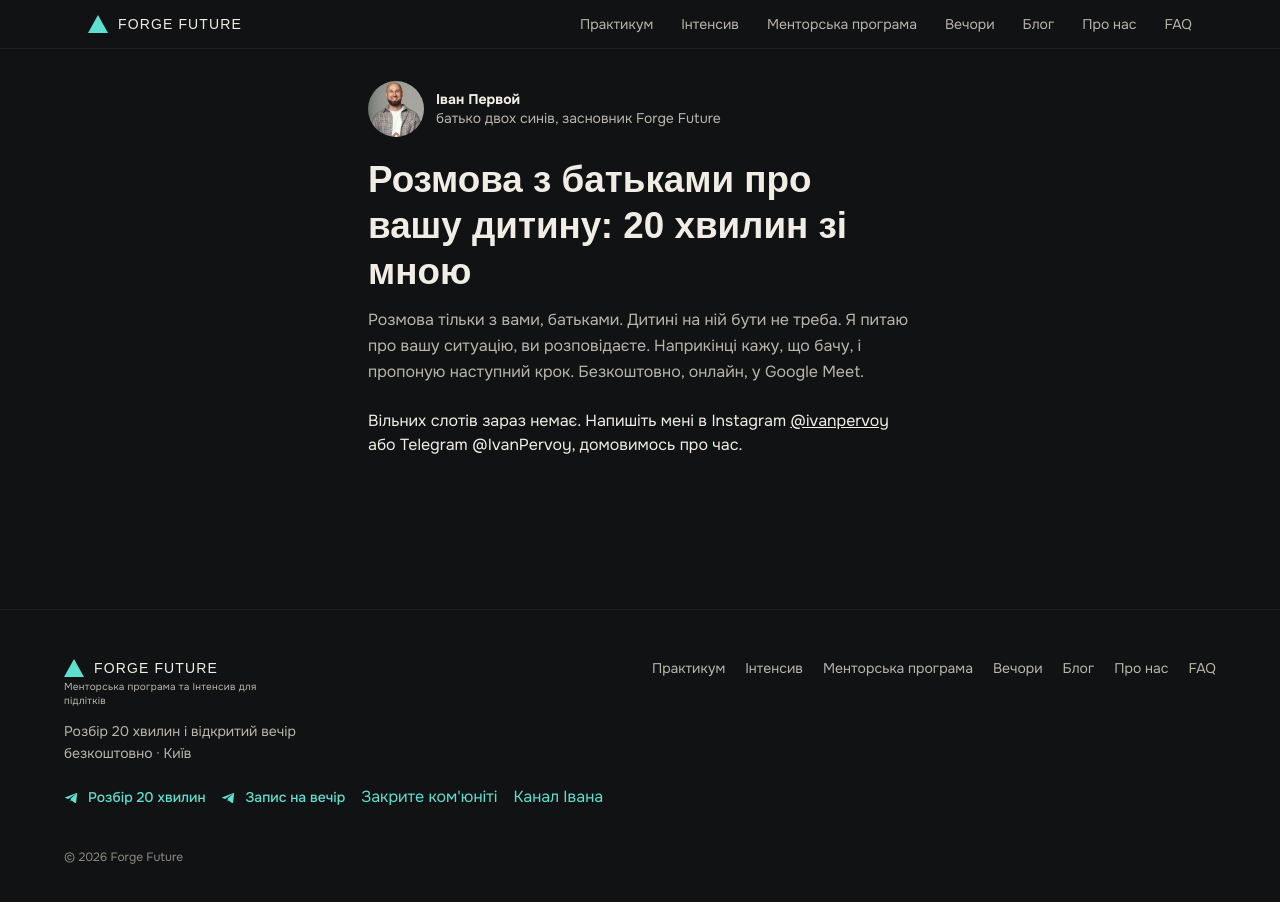
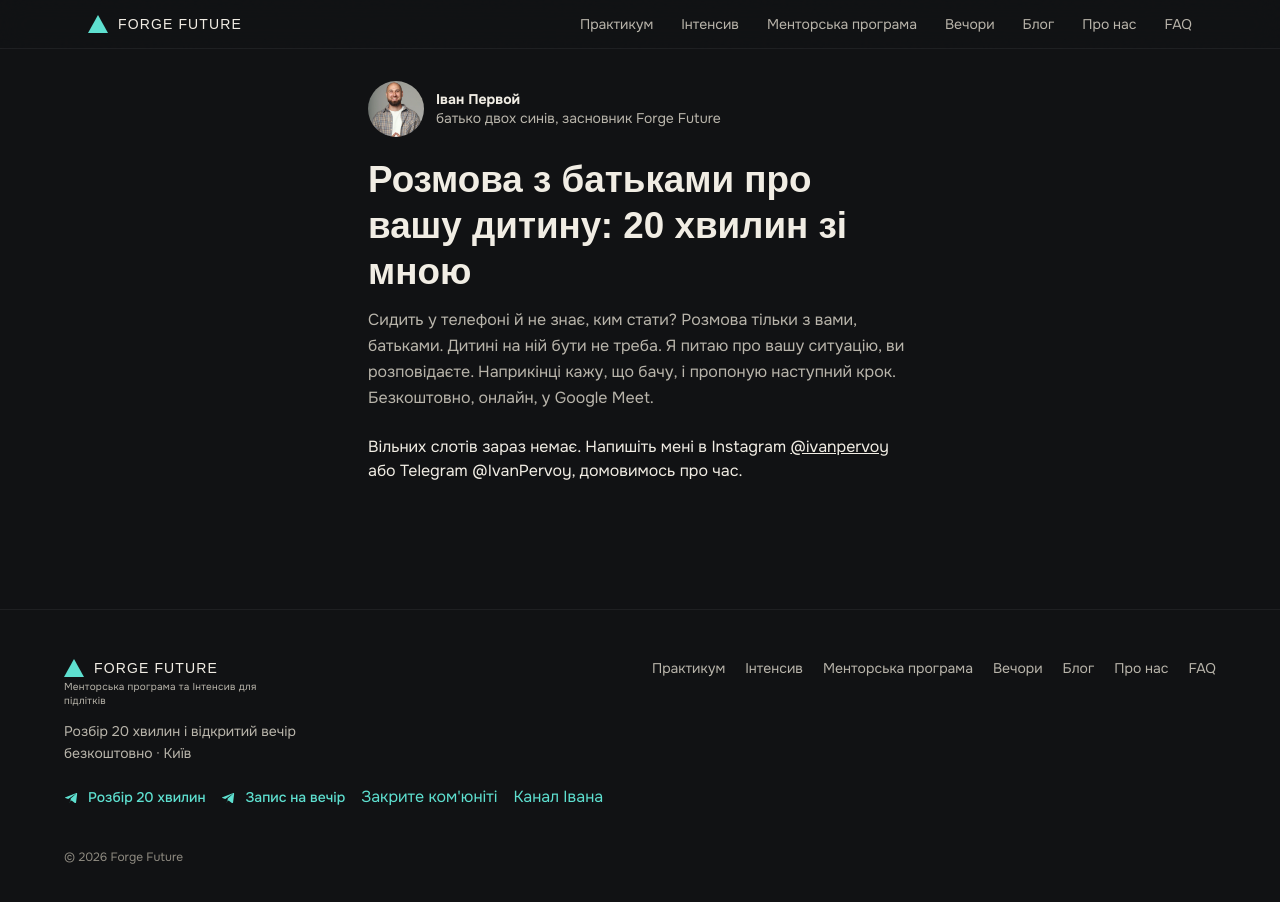
Before and after one commit to vnpv/forge-future-site, a Next.js app: page /start in a window 1280 px wide. Shown: the top 902 px of the page. Built offline with nearby package versions, Linux system fonts and the light colour scheme; no server answers; a web font is replaced by a local one.

Commit message:
rozbir: біль «телефон і не знає, ким стати» в підзаголовку

```diff
--- a/app/rozbir/Rozbir.tsx
+++ b/app/rozbir/Rozbir.tsx
@@ -132,7 +132,7 @@ export default function Rozbir({ defaultRef = "igdm" }: { defaultRef?: string })
       </div>
       <h1 className="ff-display mb-3 text-[clamp(1.6rem,6.5vw,2.3rem)] font-extrabold leading-tight">Розмова з батьками про вашу дитину: 20 хвилин зі мною</h1>
       <p className="mb-6 text-base leading-relaxed text-[var(--color-muted)]">
-        Розмова тільки з вами, батьками. Дитині на ній бути не треба. Я питаю про вашу ситуацію, ви розповідаєте. Наприкінці кажу, що бачу, і пропоную наступний крок. Безкоштовно, онлайн, у Google Meet.
+        Сидить у телефоні й не знає, ким стати? Розмова тільки з вами, батьками. Дитині на ній бути не треба. Я питаю про вашу ситуацію, ви розповідаєте. Наприкінці кажу, що бачу, і пропоную наступний крок. Безкоштовно, онлайн, у Google Meet.
       </p>
       {days === null || !ready ? (
         <p className="text-sm text-[var(--color-muted)]">Завантажую вільний час…</p>
```
